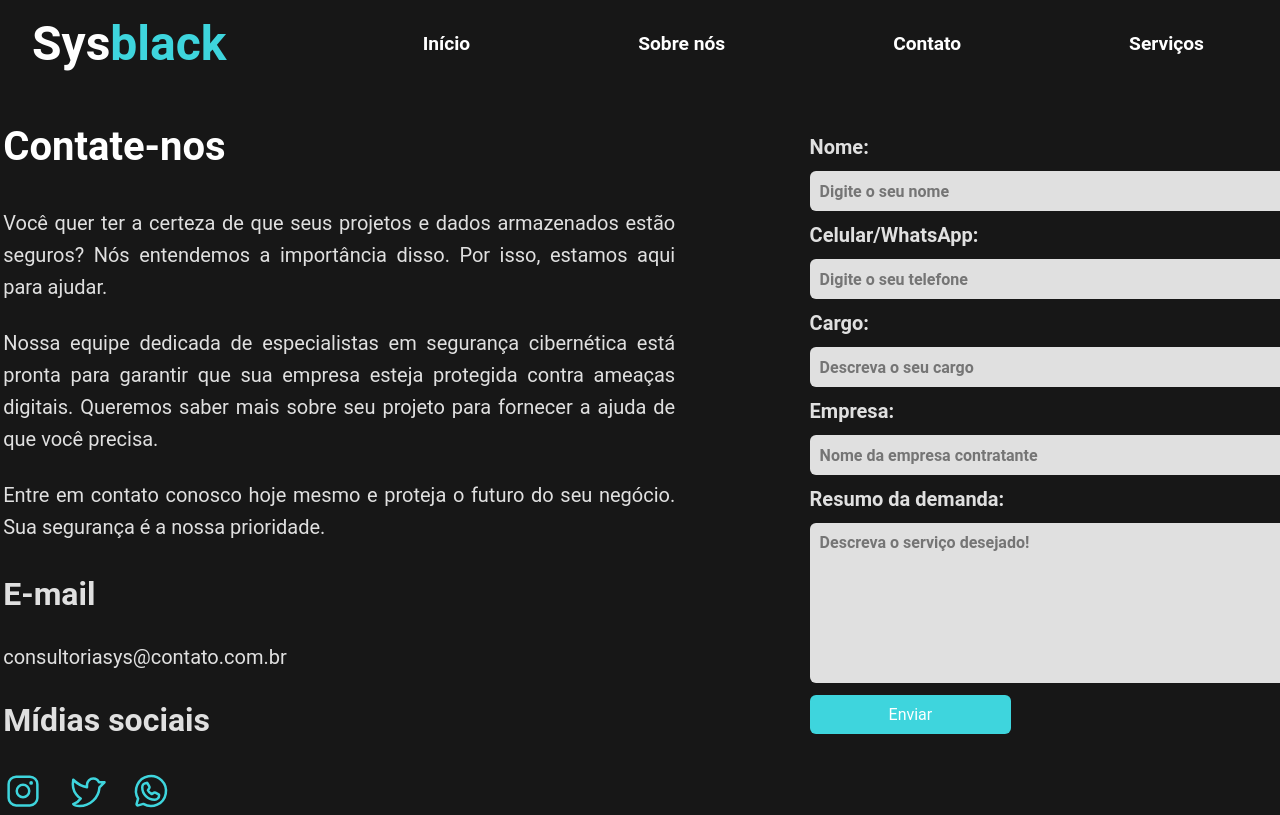
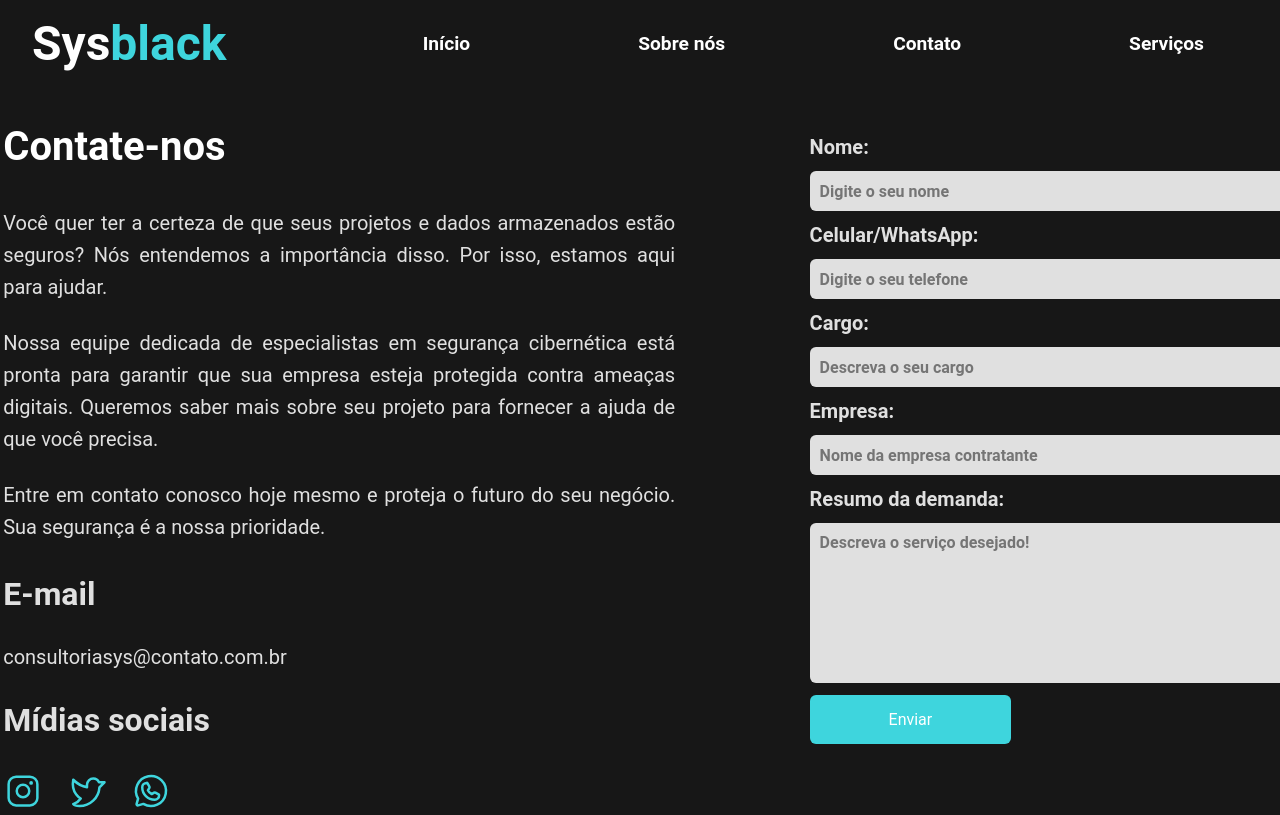
Before and after one commit to curso-CC/Sys-black, a React (Vite) app: page /contact in a window 1280 px wide. Shown: the top 815 px of the page. Built offline with nearby package versions, Linux system fonts and the light colour scheme.

Commit message:
Atualização do componente button

```diff
--- a/src/components/Button/style.ts
+++ b/src/components/Button/style.ts
@@ -3,7 +3,7 @@ import styled from "styled-components";
 
 export const ButtonContainer = styled.button`
 	width: 50%;
-	padding: 10px;
+	padding: 15px 20px;
 	background-color: ${props => props.theme["text-green"]};
 	color: white;
 	border: none;
```
